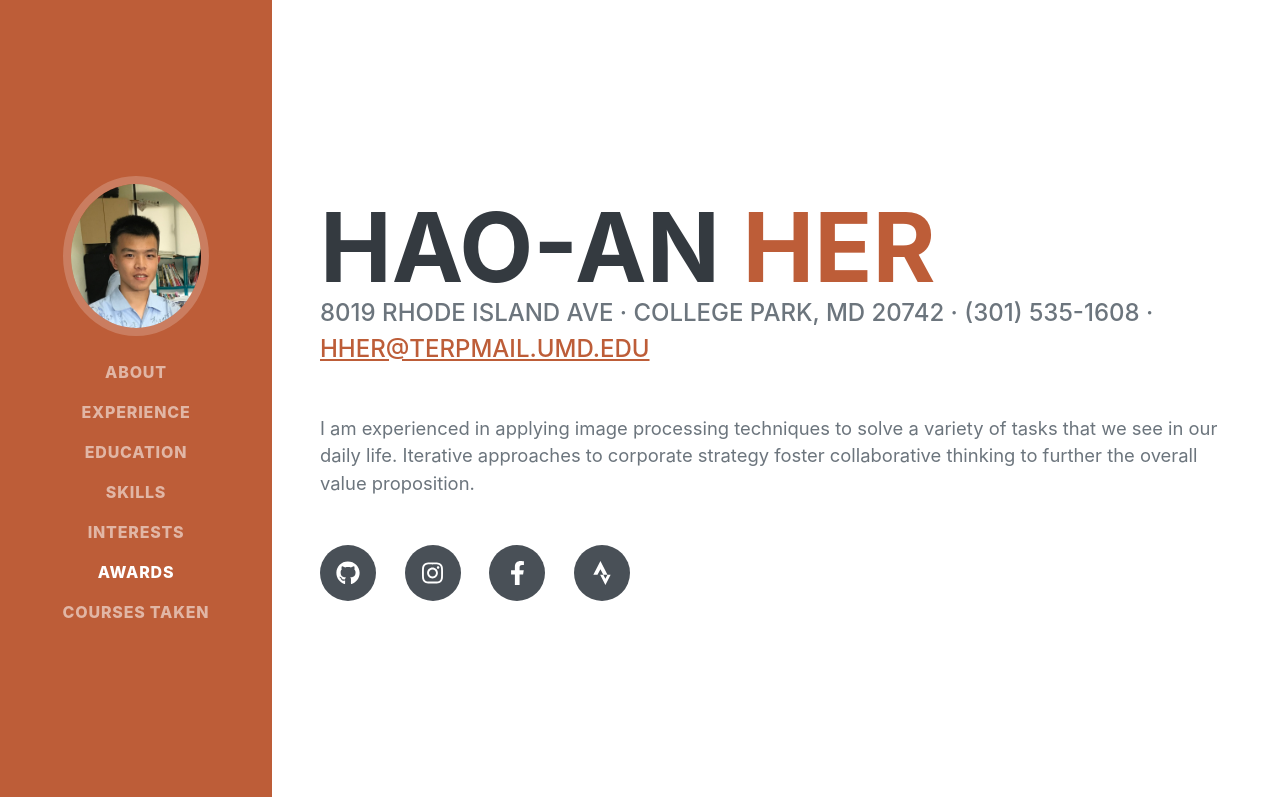
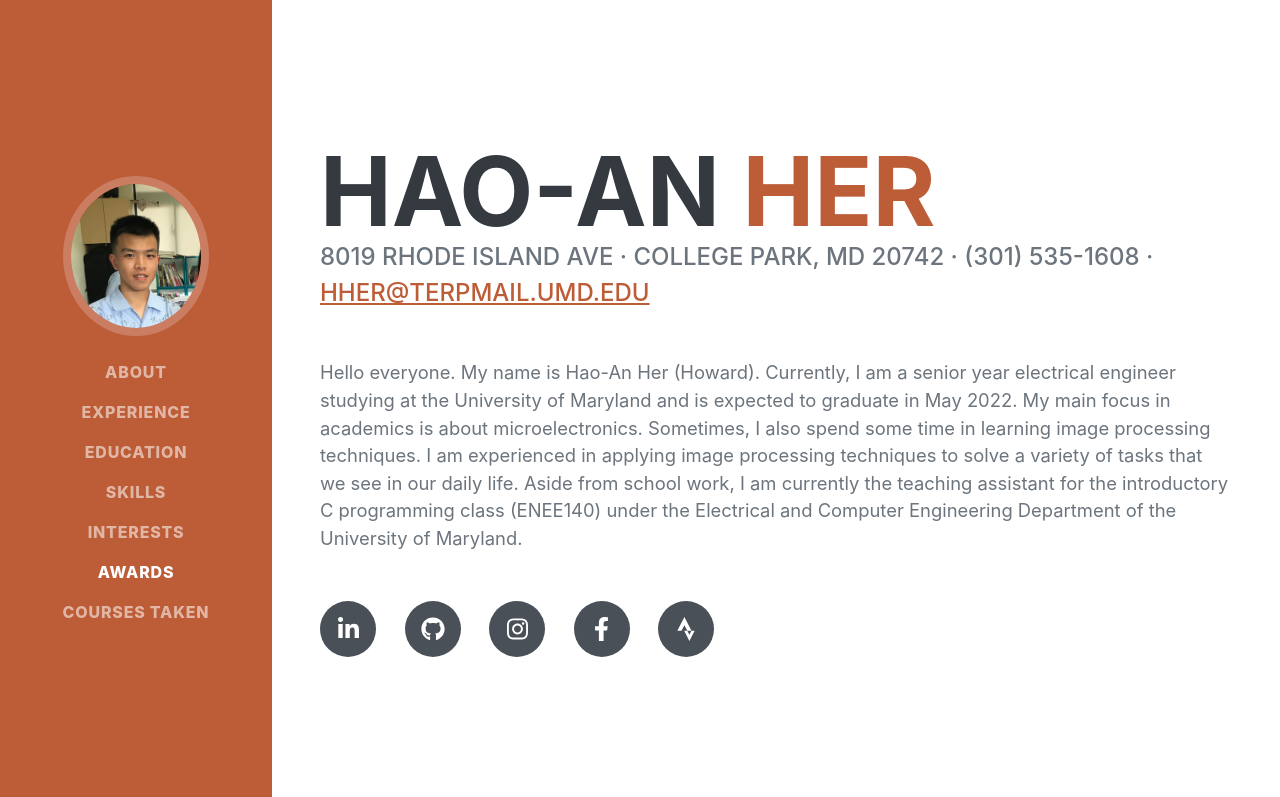
Before and after one commit to HowardHer/HowardHer.github.io, a plain HTML site: page index.html in a window 1280 px wide. Shown: the top 797 px of the page. Drawn offline with nearby package versions, Linux system fonts and the light colour scheme; a web font is replaced by a local one.

Commit message:
Adding LinkedIn Icon and some update with introduction

```diff
--- a/index.html
+++ b/index.html
@@ -48,9 +48,9 @@
                         8019 Rhode Island Ave · College Park, MD 20742 · (301) 535-1608 ·
                         <a href="mailto:hher@terpmail.umd.edu">hher@terpmail.umd.edu</a>
                     </div>
-                    <p class="lead mb-5">I am experienced in applying image processing techniques to solve a variety of tasks that we see in our daily life. Iterative approaches to corporate strategy foster collaborative thinking to further the overall value proposition.</p>
+                    <p class="lead mb-5">Hello everyone. My name is Hao-An Her (Howard). Currently, I am a senior year electrical engineer studying at the University of Maryland and is expected to graduate in May 2022. My main focus in academics is about microelectronics. Sometimes, I also spend some time in learning image processing techniques. I am experienced in applying image processing techniques to solve a variety of tasks that we see in our daily life. Aside from school work, I am currently the teaching assistant for the introductory C programming class (ENEE140) under the Electrical and Computer Engineering Department of the University of Maryland.</p>
                     <div class="social-icons">
-                        <!-- <a class="social-icon" href="#!"><i class="fab fa-linkedin-in"></i></a> -->
+                        <a class="social-icon" href="#!" onclick=window.open('https://www.linkedin.com/in/hao-an-howard-her-349926222')><i class="fab fa-linkedin-in"></i></a>
                         <a class="social-icon" href="#!" onclick=window.open('https://github.com/HowardHer')><i class="fab fa-github"></i></a>
                         <a class="social-icon" href="#!" onclick=window.open('https://www.instagram.com/howard_her/')><i class="fab fa-instagram"></i></a>
                         <a class="social-icon" href="#!" onclick=window.open('https://www.facebook.com/howard.her.9')><i class="fab fa-facebook-f"></i></a>
@@ -124,6 +124,7 @@
                         <li>Python</li>
 						<li>Matlab</li>
 						<li>Verilog</li>
+                        <li>SAS</li>
                     </ul>
                 </div>
             </section>
```
